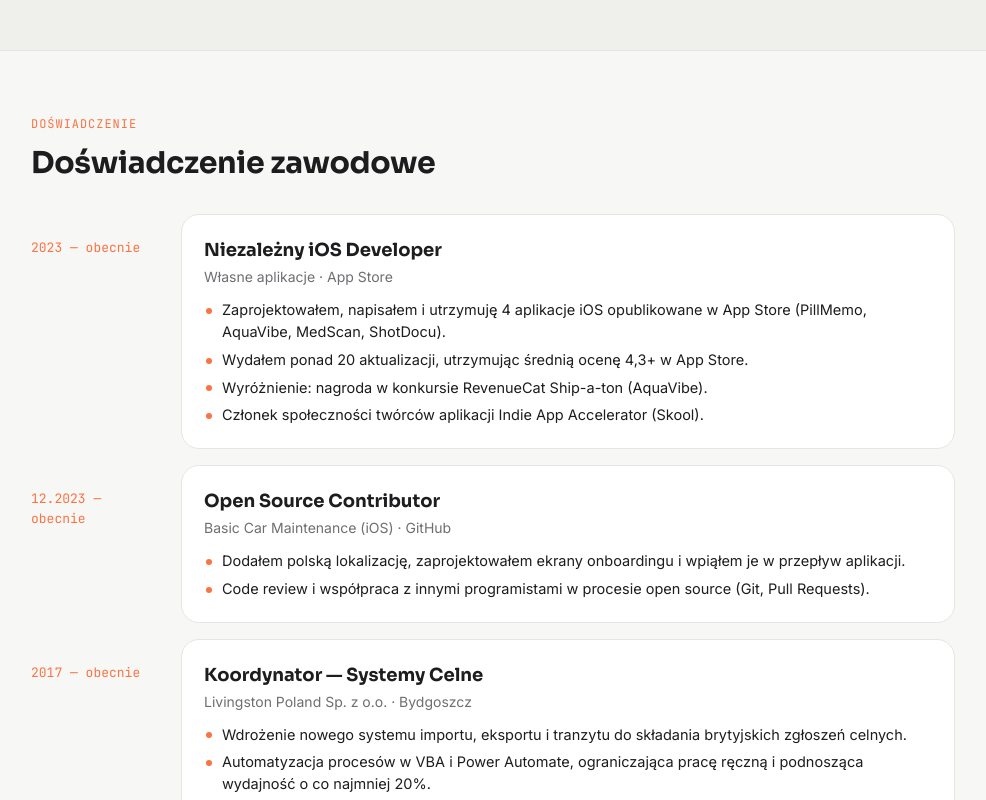
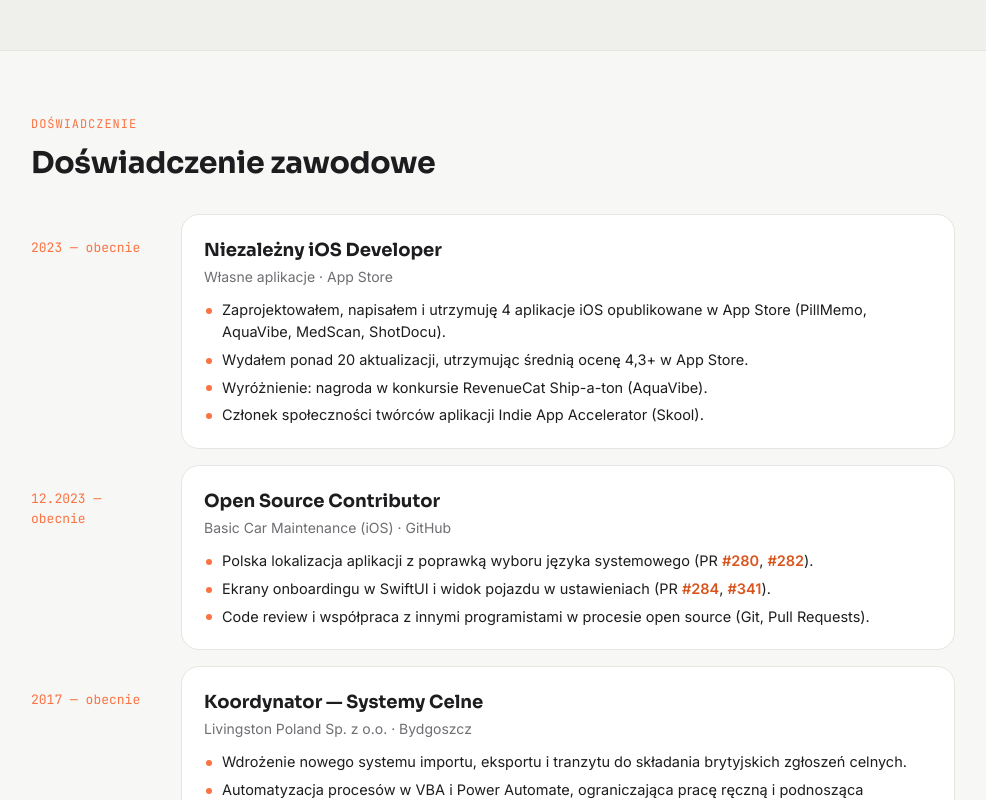
Before and after one commit to maartinj/AboutMe, a plain HTML site: page cv.html in a window 1280 px wide. Shown: the part 1308-2108 px from the top of the page, without its empty margins (147-1133 px from the left). Drawn offline with Linux system fonts and the light colour scheme.

Commit message:
feat: Add link open source PRs

```diff
--- a/cv.html
+++ b/cv.html
@@ -438,6 +438,15 @@
       font-size: 14px;
       color: var(--ink-soft);
       margin-top: 2px;
+    }
+
+    .pr-link {
+      color: var(--swift-strong);
+      font-weight: 600;
+    }
+
+    .pr-link:hover {
+      text-decoration: underline;
     }
 
     .points {
@@ -882,6 +891,15 @@
         margin-top: 0;
       }
 
+      .pr-link {
+        color: var(--swift-strong);
+        font-weight: 600;
+      }
+
+      .pr-link:hover {
+        text-decoration: underline;
+      }
+
       .points {
         margin-top: 3px;
         gap: 2px;
@@ -1137,7 +1155,7 @@
       pl: {
         'nav-portfolio': 'Portfolio', 'nav-skills': 'Technologie', 'nav-experience': 'Doświadczenie',
         'nav-projects': 'Projekty', 'nav-cta': 'Napisz do mnie',
-        title: 'Aplikacje na iOS <em>od pomysłu do App Store.</em>',
+        title: 'Aplikacje na iOS <em>od pomysłu do App Store</em>',
         profile: 'iOS Developer z ponad 3-letnim doświadczeniem w projektowaniu, budowaniu i utrzymaniu aplikacji opublikowanych w App Store. Pracuję w SwiftUI, nowoczesnych architekturach (MVVM, VIPER, TCA) i prowadzę pełny cykl życia aplikacji: od koncepcji po wydanie.',
         location: 'Bydgoszcz',
         download: 'Pobierz PDF',
@@ -1158,7 +1176,8 @@
           {
             period: '12.2023 — obecnie', role: 'Open Source Contributor', org: 'Basic Car Maintenance (iOS) · GitHub',
             points: [
-              'Dodałem polską lokalizację, zaprojektowałem ekrany onboardingu i wpiąłem je w przepływ aplikacji.',
+              { text: 'Polska lokalizacja aplikacji z poprawką wyboru języka systemowego', prs: [280, 282] },
+              { text: 'Ekrany onboardingu w SwiftUI i widok pojazdu w ustawieniach', prs: [284, 341] },
               'Code review i współpraca z innymi programistami w procesie open source (Git, Pull Requests).'
             ]
           },
@@ -1216,7 +1235,7 @@
       en: {
         'nav-portfolio': 'Portfolio', 'nav-skills': 'Skills', 'nav-experience': 'Experience',
         'nav-projects': 'Projects', 'nav-cta': 'Get in touch',
-        title: 'iOS apps <em>from idea to the App Store.</em>',
+        title: 'iOS apps <em>from idea to the App Store</em>',
         profile: 'iOS Developer with 3+ years of experience designing, building and maintaining App Store-published applications. Skilled in SwiftUI, modern architectures (MVVM, VIPER, TCA) and the full application lifecycle from concept to release.',
         location: 'Bydgoszcz, PL',
         download: 'Download PDF',
@@ -1237,7 +1256,8 @@
           {
             period: '12.2023 — present', role: 'Open Source Contributor', org: 'Basic Car Maintenance (iOS) · GitHub',
             points: [
-              'Implemented Polish localization, designed the onboarding UI and integrated it into the app flow.',
+              { text: 'Polish localization of the app, with a fix for system language selection', prs: [280, 282] },
+              { text: 'SwiftUI onboarding screens and a vehicle view in settings', prs: [284, 341] },
               'Code review and collaboration with other developers in an open-source workflow (Git, Pull Requests).'
             ]
           },
@@ -1298,6 +1318,14 @@
     const tagList = (items) => `<ul class="tags">${items.map((i) => `<li>${esc(i)}</li>`).join('')}</ul>`;
     const credList = (items) => `<ul class="cred-list">${items.map((i) => `<li><p class="cred-title">${esc(i.title)}</p><p class="cred-detail">${esc(i.detail)}</p></li>`).join('')}</ul>`;
 
+    /* A point is plain text, or { text, prs } with merged Pull Request numbers linked after it. */
+    const PR_BASE = 'https://github.com/mikaelacaron/Basic-Car-Maintenance/pull/';
+    function point(p) {
+      if (typeof p === 'string') return `<li>${esc(p)}</li>`;
+      const links = p.prs.map((n) => `<a class="pr-link" href="${PR_BASE}${n}" target="_blank" rel="noopener">#${n}</a>`).join(', ');
+      return `<li>${esc(p.text)} (PR ${links}).</li>`;
+    }
+
     function render(lang) {
       const t = CV[lang];
       document.querySelectorAll('[data-i18n]').forEach((el) => {
@@ -1322,7 +1350,7 @@
         `<li class="card"><h3 class="skill-title">${svg(g.icon)}${esc(t.skills[i])}</h3>${tagList(g.items)}</li>`).join('');
 
       document.getElementById('timeline').innerHTML = t.jobs.map((j) =>
-        `<li class="job"><p class="job-period">${esc(j.period)}</p><div class="card"><h3 class="job-role">${esc(j.role)}</h3><p class="job-org">${esc(j.org)}</p><ul class="points">${j.points.map((p) => `<li>${esc(p)}</li>`).join('')}</ul></div></li>`).join('');
+        `<li class="job"><p class="job-period">${esc(j.period)}</p><div class="card"><h3 class="job-role">${esc(j.role)}</h3><p class="job-org">${esc(j.org)}</p><ul class="points">${j.points.map(point).join('')}</ul></div></li>`).join('');
 
       document.getElementById('projectGrid').innerHTML = t.projects.map((p) => {
         const siteLabel = p.id === 'pillmemo' ? t.website : t.docs;
```
Also changed, not shown: 2 other files.
